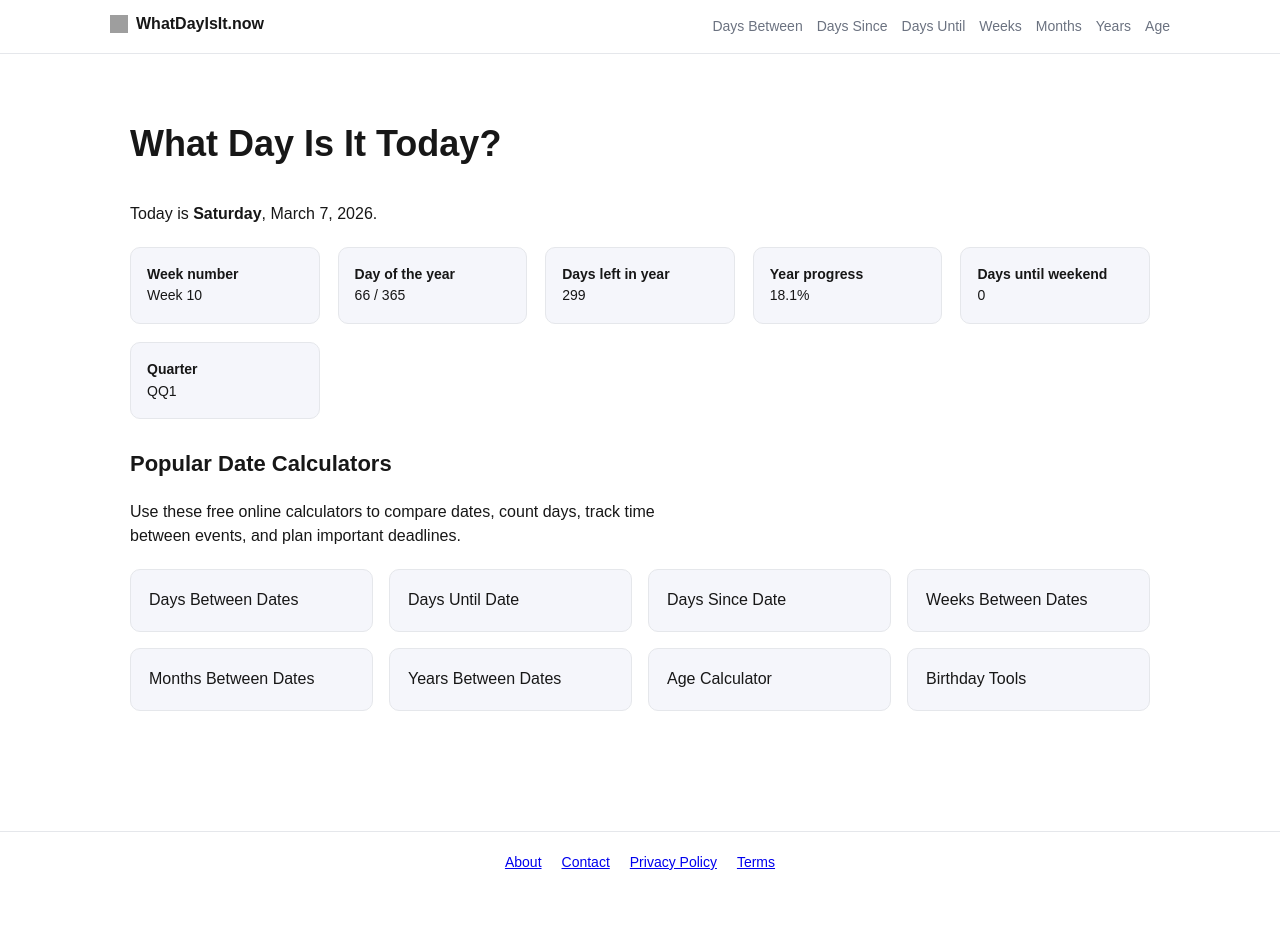
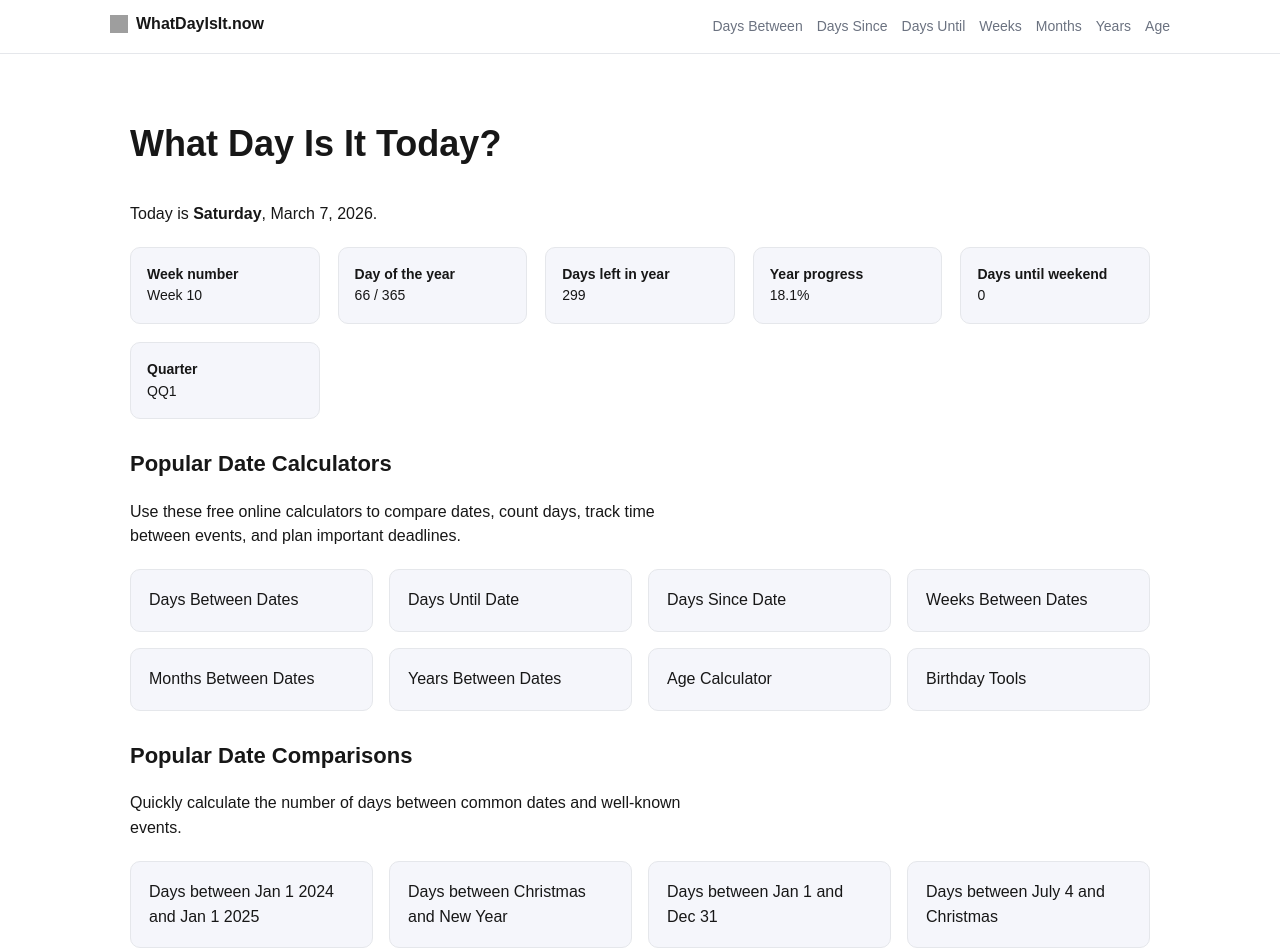
Before and after one commit to bosmeel/whatdayisit-now, a Next.js app: page / in a window 1280 px wide. Shown: the top 952 px of the page. Before the commit the page ends 894 px from the top, so only its background shows below. Built offline with nearby package versions, Linux system fonts and the light colour scheme; grey boxes are pictures that could not be loaded.

Commit message:
restore missing homepage sections and calculator features

```diff
--- a/app/age-calculator/page.tsx
+++ b/app/age-calculator/page.tsx
@@ -6,32 +6,42 @@ import DateInput from "@/components/DateInput";
 export default function AgeCalculatorPage() {
 
   const [birthDate, setBirthDate] = useState("");
-  const [result, setResult] = useState<number | null>(null);
+  const [years, setYears] = useState<number | null>(null);
+  const [months, setMonths] = useState<number | null>(null);
+  const [days, setDays] = useState<number | null>(null);
 
   useEffect(() => {
 
     if (!birthDate) {
-      setResult(null);
+      setYears(null);
+      setMonths(null);
+      setDays(null);
       return;
     }
 
     const birth = new Date(birthDate);
     const today = new Date();
 
-    let age = today.getFullYear() - birth.getFullYear();
+    if (Number.isNaN(birth.getTime())) return;
 
-    const monthDiff = today.getMonth() - birth.getMonth();
+    let y = today.getFullYear() - birth.getFullYear();
+    let m = today.getMonth() - birth.getMonth();
+    let d = today.getDate() - birth.getDate();
 
-    if (
-      monthDiff < 0 ||
-      (monthDiff === 0 && today.getDate() < birth.getDate())
-    ) {
-      age--;
+    if (d < 0) {
+      m--;
+      const prevMonth = new Date(today.getFullYear(), today.getMonth(), 0);
+      d += prevMonth.getDate();
     }
 
-    if (!Number.isNaN(age)) {
-      setResult(age);
+    if (m < 0) {
+      y--;
+      m += 12;
     }
+
+    setYears(y);
+    setMonths(m);
+    setDays(d);
 
   }, [birthDate]);
 
@@ -52,9 +62,14 @@ export default function AgeCalculatorPage() {
           onChange={setBirthDate}
         />
 
-        {result !== null && (
+        {years !== null && (
           <div className="result-box">
-            {result} years
+            <div className="result-number">{years}</div>
+            <div className="result-label">years</div>
+
+            <div style={{marginTop:"8px",fontSize:"14px",color:"var(--muted)"}}>
+              {months} months {days} days
+            </div>
           </div>
         )}
 
--- a/app/days-until-my-birthday/page.tsx
+++ b/app/days-until-my-birthday/page.tsx
@@ -6,37 +6,66 @@ import DateInput from "@/components/DateInput";
 export default function DaysUntilBirthdayPage() {
 
   const [birthDate, setBirthDate] = useState("");
-  const [result, setResult] = useState<number | null>(null);
 
-  useEffect(() => {
+  const [days,setDays] = useState<number | null>(null);
+  const [weeks,setWeeks] = useState<number | null>(null);
+  const [months,setMonths] = useState<number | null>(null);
+  const [extraDays,setExtraDays] = useState<number | null>(null);
 
-    if (!birthDate) {
-      setResult(null);
+  useEffect(()=>{
+
+    if(!birthDate){
+      setDays(null);
+      setWeeks(null);
+      setMonths(null);
+      setExtraDays(null);
       return;
     }
 
     const birth = new Date(birthDate);
     const today = new Date();
 
-    const nextBirthday = new Date(
+    if(Number.isNaN(birth.getTime())) return;
+
+    let nextBirthday = new Date(
       today.getFullYear(),
       birth.getMonth(),
       birth.getDate()
     );
 
-    if (nextBirthday < today) {
-      nextBirthday.setFullYear(today.getFullYear() + 1);
+    if(nextBirthday < today){
+      nextBirthday.setFullYear(today.getFullYear()+1);
     }
 
     const diff = nextBirthday.getTime() - today.getTime();
 
-    const days = Math.ceil(diff / (1000 * 60 * 60 * 24));
+    const totalDays = Math.ceil(diff/(1000*60*60*24));
 
-    if (!Number.isNaN(days)) {
-      setResult(days);
+    const totalWeeks = Math.floor(totalDays/7);
+
+    let m = nextBirthday.getMonth() - today.getMonth();
+    let d = nextBirthday.getDate() - today.getDate();
+
+    if(d < 0){
+      m--;
+      const prevMonth = new Date(
+        nextBirthday.getFullYear(),
+        nextBirthday.getMonth(),
+        0
+      );
+      d += prevMonth.getDate();
     }
 
-  }, [birthDate]);
+    if(m < 0){
+      m += 12;
+    }
+
+    setDays(totalDays);
+    setWeeks(totalWeeks);
+    setMonths(m);
+    setExtraDays(d);
+
+  },[birthDate]);
 
   return (
     <div>
@@ -55,9 +84,20 @@ export default function DaysUntilBirthdayPage() {
           onChange={setBirthDate}
         />
 
-        {result !== null && (
+        {days !== null && (
           <div className="result-box">
-            {result} days
+
+            <div className="result-number">{days}</div>
+            <div className="result-label">days</div>
+
+            <div style={{marginTop:"10px",fontSize:"14px",color:"var(--muted)"}}>
+              {weeks} weeks
+            </div>
+
+            <div style={{fontSize:"14px",color:"var(--muted)"}}>
+              {months} months {extraDays} days
+            </div>
+
           </div>
         )}
 
--- a/app/page.tsx
+++ b/app/page.tsx
@@ -49,6 +49,8 @@ export default function Home() {
     <>
       <TodayDashboard />
 
+      {/* Popular calculators */}
+
       <section className="container">
         <h2>Popular Date Calculators</h2>
 
@@ -65,6 +67,69 @@ export default function Home() {
           ))}
         </div>
       </section>
+
+      {/* Popular date comparisons */}
+
+      <section className="container">
+        <h2>Popular Date Comparisons</h2>
+
+        <p>
+          Quickly calculate the number of days between common dates and
+          well-known events.
+        </p>
+
+        <div className="tool-grid">
+
+          <Link
+            className="tool-card"
+            href="/days-between?start=2024-01-01&end=2025-01-01"
+          >
+            Days between Jan 1 2024 and Jan 1 2025
+          </Link>
+
+          <Link
+            className="tool-card"
+            href="/days-between?start=2024-12-25&end=2025-01-01"
+          >
+            Days between Christmas and New Year
+          </Link>
+
+          <Link
+            className="tool-card"
+            href="/days-between?start=2024-01-01&end=2024-12-31"
+          >
+            Days between Jan 1 and Dec 31
+          </Link>
+
+          <Link
+            className="tool-card"
+            href="/days-between?start=2024-07-04&end=2024-12-25"
+          >
+            Days between July 4 and Christmas
+          </Link>
+
+        </div>
+      </section>
+
+      {/* Calendar */}
+
+      <section className="container">
+        <h2>Calendar by Year</h2>
+
+        <p>
+          Browse calendars by year including months, holidays, birthdays and
+          notable historical events.
+        </p>
+
+        <div className="tool-grid">
+
+          <Link href="/calendar" className="tool-card">
+            View Year Calendars
+          </Link>
+
+        </div>
+      </section>
+
     </>
   );
 }
```
